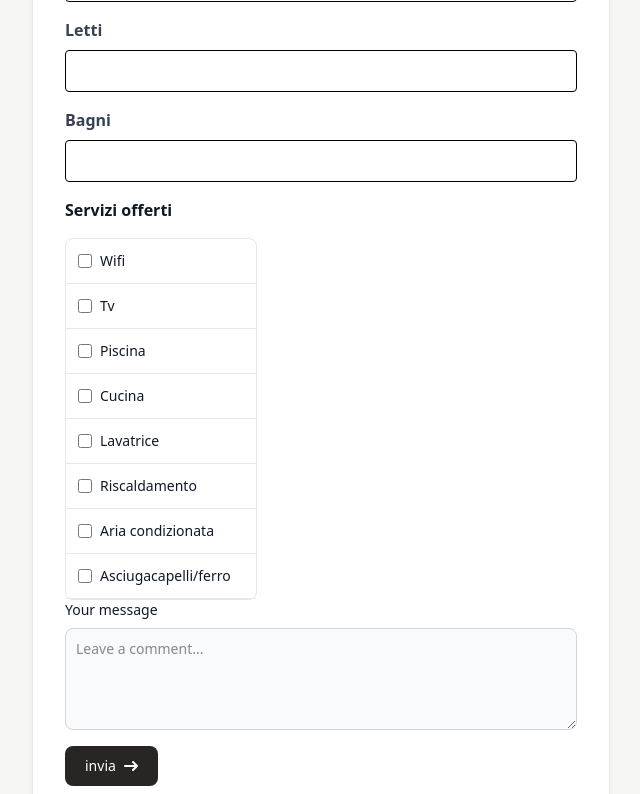
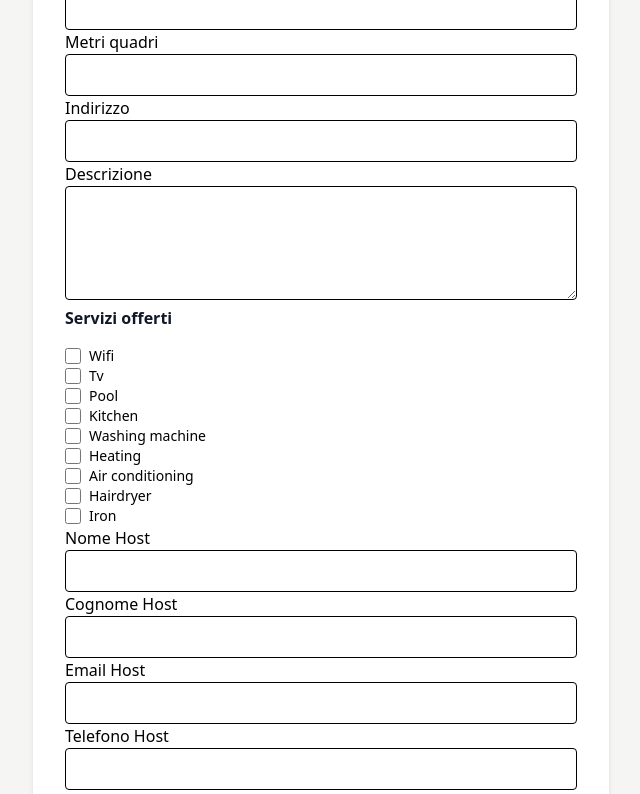
Before and after one commit to RobertoFloris/react-bool-beb, a React (Vite) app: page /nuova-casa in a window 1280 px wide. Shown: the part 620-1414 px from the top of the page, without its empty margins (319-959 px from the left). Built offline with nearby package versions, Linux system fonts and the light colour scheme; no server answers.

Commit message:
fix addhome

```diff
--- a/src/pages/AddHome.jsx
+++ b/src/pages/AddHome.jsx
@@ -1,308 +1,144 @@
 import { useState } from "react";
-const propertyForm = () => {
-  const [formState, setFormState] = useState({
-    accommodationType: "",
-    guestAccess: "",
-    location: "",
-    guests: "",
-    bedrooms: "",
+import { useGlobalContext } from "../context/GlobalContext";
+
+const AddHome = () => {
+  const [newHome, setNewHome] = useState({
+    type: "",
+    accomodation_type: "",
+    city: "",
+    guest_number: "",
+    rooms: "",
     beds: "",
-    bathrooms: "",
-    services: "",
-    title: "",
+    restrooms: "",
+    square_meters: "",
+    address: "",
     description: "",
+    host_name: "",
+    host_surname: "",
+    host_email: "",
+    host_phone: "",
+    thumbnail: "",
+    wifi: false,
+    tv: false,
+    pool: false,
+    kitchen: false,
+    washing_machine: false,
+    heating: false,
+    air_conditioning: false,
+    hairdryer: false,
+    iron: false,
   });
 
+  const { handlerNewHome } = useGlobalContext();
+
   const handleChange = (e) => {
-    setFormState({
-      ...formState,
-      [e.target.name]: e.target.value,
-    });
+    const { name, type, value, checked } = e.target;
+    setNewHome((prev) => ({
+      ...prev,
+      //alla chiave assegniamo il valore se non è una checkbox altrimenti o true o false
+      [name]: type === "checkbox" ? checked : value,
+    }));
   };
 
   const handleSubmit = (e) => {
     e.preventDefault();
-    // Logica per gestire l'invio del modulo
+    handlerNewHome(newHome);
   };
 
   return (
-    <form
-      className="max-w-xl mx-auto p-8 bg-white shadow-md rounded-lg"
-      onSubmit={handleSubmit}
-    >
-      <h1 className="text-2xl font-bold mb-6">
-        Pagina di inserimento immobili
-      </h1>
+    <form className="max-w-xl mx-auto p-8 bg-white shadow-md rounded-lg" onSubmit={handleSubmit}>
+      <h1 className="text-2xl font-bold mb-6">Pagina di inserimento immobili</h1>
 
-      {/* quale di queste opzioni descrive meglio il tuo alloggio */}
-      <div className="mb-4">
-        <label className="block text-gray-700 font-semibold mb-2">
-          Quale di queste opzioni descrive meglio il tuo alloggio?
-        </label>
-        <select
-          name="accommodationType"
-          className="w-full p-2 border rounded"
-          onChange={handleChange}
-        >
+      <label>Quale di queste opzioni descrive meglio il tuo alloggio?</label>
+      <select name="type" className="w-full p-2 border rounded" onChange={handleChange}>
         <option value="">Seleziona...</option>
         <option value="Casa">Casa</option>
         <option value="Appartamento">Appartamento</option>
         <option value="Villa">Villa</option>
       </select>
-      </div>
 
-      {/* a che tipo di alloggio avranno accesso gli ospiti*/}
-      <div className="mb-4">
-        <label className="block text-gray-700 font-semibold mb-2">
-          A che tipo di alloggio avranno accesso gli ospiti?
-        </label>
-        <select
-          name="guestAccess"
-          className="w-full p-2 border rounded"
-          onChange={handleChange}
-        >
+      <label>A che tipo di alloggio avranno accesso gli ospiti?</label>
+      <select name="accomodation_type" className="w-full p-2 border rounded" onChange={handleChange}>
         <option value="">Seleziona...</option>
         <option value="Intera proprietà">Intera proprietà</option>
         <option value="Stanza privata">Stanza privata</option>
         <option value="Stanza condivisa">Stanza condivisa</option>
       </select>
+
+      <label>In quale città si trova il tuo alloggio?</label>
+      <input type="text" name="city" className="w-full p-2 border rounded" onChange={handleChange} />
+
+      <label>Ospiti</label>
+      <input type="number" name="guest_number" className="w-full p-2 border rounded" onChange={handleChange} />
+
+      <label>Camere da letto</label>
+      <input type="number" name="rooms" className="w-full p-2 border rounded" onChange={handleChange} min="0" />
+
+      <label>Letti</label>
+      <input type="number" name="beds" className="w-full p-2 border rounded" onChange={handleChange} min="0" />
+
+      <label>Bagni</label>
+      <input type="number" name="restrooms" className="w-full p-2 border rounded" onChange={handleChange} min="0" />
+
+      <label>Metri quadri</label>
+      <input type="number" name="square_meters" className="w-full p-2 border rounded" onChange={handleChange} min="0" />
+
+      <label>Indirizzo</label>
+      <input type="text" name="address" className="w-full p-2 border rounded" onChange={handleChange} />
+
+      <label>Descrizione</label>
+      <textarea name="description" rows="4" className="w-full p-2 border rounded" onChange={handleChange}></textarea>
+
+      {/* serve per far si che le checkbox si creino dinamicamente e ognuna abbia il name uguale all'item e quindi alla stringa dell'array */}
+      <h3 className="mb-4 font-semibold text-gray-900">Servizi offerti</h3>
+      {[
+        "wifi",
+        "tv",
+        "pool",
+        "kitchen",
+        "washing_machine",
+        "heating",
+        "air_conditioning",
+        "hairdryer",
+        "iron",
+      ].map((item) => (
+        //checkbox
+        <div key={item} className="flex items-center">
+          <input
+            type="checkbox"
+            name={item}
+            checked={newHome[item]}
+            onChange={handleChange}
+            className="w-4 h-4 text-blue-600 border-gray-300 rounded-sm"
+          />
+          {/* nome label affianco alla checkbox togliendo _ quindi air_conditioning diventa air conditioning */}
+          <label className="ml-2 text-sm font-medium">{item.charAt(0).toUpperCase() + item.slice(1).replace("_", " ")}</label>
         </div>
+      ))}
 
-      {/* dove si trova il tuo alloggio */}
-      <div className="mb-4">
-        <label className="block text-gray-700 font-semibold mb-2">
-          Dove si trova il tuo alloggio?
-        </label>
-        <input
-          type="text"
-          name="location"
-          className="w-full p-2 border rounded"
-          onChange={handleChange}
-        />
-      </div>
+      <label>Nome Host</label>
+      <input type="text" name="host_name" className="w-full p-2 border rounded" onChange={handleChange} />
 
-      {/* ospiti */}
-      <div className="mb-4">
-        <label className="block text-gray-700 font-semibold mb-2">Ospiti</label>
-        <input
-          type="number"
-          name="guests"
-          className="w-full p-2 border rounded"
-          onChange={handleChange}
-        />
-      </div>
+      <label>Cognome Host</label>
+      <input type="text" name="host_surname" className="w-full p-2 border rounded" onChange={handleChange} />
 
-      {/* Camere da letto */}
-      <div className="mb-4">
-        <label className="block text-gray-700 font-semibold mb-2">
-          Camere da letto
-        </label>
-        <input
-          type="number"
-          name="bedrooms"
-          className="w-full p-2 border rounded"
-          onChange={handleChange}
-          min="0"
-        />
-      </div>
-      {/* Letti */}
-      <div className="mb-4">
-        <label className="block text-gray-700 font-semibold mb-2">Letti</label>
-        <input
-          type="number"
-          name="beds"
-          className="w-full p-2 border rounded"
-          onChange={handleChange}
-          min="0"
-        />
-      </div>
+      <label>Email Host</label>
+      <input type="email" name="host_email" className="w-full p-2 border rounded" onChange={handleChange} />
 
-      {/* Bagni */}
-      <div className="mb-4">
-        <label className="block text-gray-700 font-semibold mb-2">Bagni</label>
-        <input
-          type="number"
-          name="bathrooms"
-          className="w-full p-2 border rounded"
-          onChange={handleChange}
-          min="0"
-        />
-      </div>
+      <label>Telefono Host</label>
+      <input type="text" name="host_phone" className="w-full p-2 border rounded" onChange={handleChange} />
 
-      {/* Servizi offerti */}
-
-      <h3 className="mb-4 font-semibold text-gray-900 dark:text-black">
-        Servizi offerti
-      </h3>
-      <ul className="w-48 text-sm font-medium text-gray-900 bg-white border border-gray-200 rounded-lg dark:bg-white dark:border-gray-600 dark:text-black">
-        <li className="w-full border-b border-gray-200 rounded-t-lg dark:border-gray-600">
-          <div className="flex items-center ps-3">
-            <input
-              id="vue-checkbox"
-              type="checkbox"
-              value=""
-              className="w-4 h-4 text-blue-600 bg-gray-100 border-gray-300 rounded-sm focus:ring-blue-500 dark:focus:ring-blue-600 dark:ring-offset-gray-700 dark:focus:ring-offset-gray-700 focus:ring-2 dark:bg-gray-600 dark:border-gray-500"
-            />
-            <label
-              for="vue-checkbox"
-              className="w-full py-3 ms-2 text-sm font-medium text-gray-900 dark:text-black"
-            >
-              Wifi
-            </label>
-          </div>
-        </li>
-        <li className="w-full border-b border-gray-200 rounded-t-lg dark:border-gray-600">
-          <div className="flex items-center ps-3">
-            <input
-              id="react-checkbox"
-              type="checkbox"
-              value=""
-              className="w-4 h-4 text-blue-600 bg-gray-100 border-gray-300 rounded-sm focus:ring-blue-500 dark:focus:ring-blue-600 dark:ring-offset-gray-700 dark:focus:ring-offset-gray-700 focus:ring-2 dark:bg-gray-600 dark:border-gray-500"
-            />
-            <label
-              for="react-checkbox"
-              className="w-full py-3 ms-2 text-sm font-medium text-gray-900 dark:text-black"
-            >
-              Tv
-            </label>
-          </div>
-        </li>
-        <li className="w-full border-b border-gray-200 rounded-t-lg dark:border-gray-600">
-          <div className="flex items-center ps-3">
-            <input
-              id="angular-checkbox"
-              type="checkbox"
-              value=""
-              className="w-4 h-4 text-blue-600 bg-gray-100 border-gray-300 rounded-sm focus:ring-blue-500 dark:focus:ring-blue-600 dark:ring-offset-gray-700 dark:focus:ring-offset-gray-700 focus:ring-2 dark:bg-gray-600 dark:border-gray-500"
-            />
-            <label
-              for="angular-checkbox"
-              className="w-full py-3 ms-2 text-sm font-medium text-gray-900 dark:text-black"
-            >
-              Piscina
-            </label>
-          </div>
-        </li>
-        <li className="w-full border-b border-gray-200 rounded-t-lg dark:border-gray-600">
-          <div className="flex items-center ps-3">
-            <input
-              id="laravel-checkbox"
-              type="checkbox"
-              value=""
-              className="w-4 h-4 text-blue-600 bg-gray-100 border-gray-300 rounded-sm focus:ring-blue-500 dark:focus:ring-blue-600 dark:ring-offset-gray-700 dark:focus:ring-offset-gray-700 focus:ring-2 dark:bg-gray-600 dark:border-gray-500"
-            />
-            <label
-              for="laravel-checkbox"
-              className="w-full py-3 ms-2 text-sm font-medium text-gray-900 dark:text-black"
-            >
-              Cucina
-            </label>
-          </div>
-        </li>
-        <li className="w-full border-b border-gray-200 rounded-t-lg dark:border-gray-600">
-          <div className="flex items-center ps-3">
-            <input
-              id="laravel-checkbox"
-              type="checkbox"
-              value=""
-              className="w-4 h-4 text-blue-600 bg-gray-100 border-gray-300 rounded-sm focus:ring-blue-500 dark:focus:ring-blue-600 dark:ring-offset-gray-700 dark:focus:ring-offset-gray-700 focus:ring-2 dark:bg-gray-600 dark:border-gray-500"
-            />
-            <label
-              for="laravel-checkbox"
-              className="w-full py-3 ms-2 text-sm font-medium text-gray-900 dark:text-black"
-            >
-              Lavatrice
-            </label>
-          </div>
-        </li>
-        <li className="w-full border-b border-gray-200 rounded-t-lg dark:border-gray-600">
-          <div className="flex items-center ps-3">
-            <input
-              id="laravel-checkbox"
-              type="checkbox"
-              value=""
-              className="w-4 h-4 text-blue-600 bg-gray-100 border-gray-300 rounded-sm focus:ring-blue-500 dark:focus:ring-blue-600 dark:ring-offset-gray-700 dark:focus:ring-offset-gray-700 focus:ring-2 dark:bg-gray-600 dark:border-gray-500"
-            />
-            <label
-              for="laravel-checkbox"
-              className="w-full py-3 ms-2 text-sm font-medium text-gray-900 dark:text-black"
-            >
-              Riscaldamento
-            </label>
-          </div>
-        </li>
-        <li className="w-full border-b border-gray-200 rounded-t-lg dark:border-gray-600">
-          <div className="flex items-center ps-3">
-            <input
-              id="laravel-checkbox"
-              type="checkbox"
-              value=""
-              className="w-4 h-4 text-blue-600 bg-gray-100 border-gray-300 rounded-sm focus:ring-blue-500 dark:focus:ring-blue-600 dark:ring-offset-gray-700 dark:focus:ring-offset-gray-700 focus:ring-2 dark:bg-gray-600 dark:border-gray-500"
-            />
-            <label
-              for="laravel-checkbox"
-              className="w-full py-3 ms-2 text-sm font-medium text-gray-900 dark:text-black"
-            >
-              Aria condizionata
-            </label>
-          </div>
-        </li>
-        <li className="w-full border-b border-gray-200 rounded-t-lg dark:border-gray-600">
-          <div className="flex items-center ps-3">
-            <input
-              id="laravel-checkbox"
-              type="checkbox"
-              value=""
-              className="w-4 h-4 text-blue-600 bg-gray-100 border-gray-300 rounded-sm focus:ring-blue-500 dark:focus:ring-blue-600 dark:ring-offset-gray-700 dark:focus:ring-offset-gray-700 focus:ring-2 dark:bg-gray-600 dark:border-gray-500"
-            />
-            <label
-              for="laravel-checkbox"
-              className="w-full py-3 ms-2 text-sm font-medium text-gray-900 dark:text-black"
-            >
-              Asciugacapelli/ferro
-            </label>
-          </div>
-        </li>
-      </ul>
-
-      {/* titolo annuncio descrizione */}
-      <div className="mb-4">
-        <label
-          for="message"
-          className="block mb-2 text-sm font-medium text-gray-900 dark:text-white"
-        >
-          Your message
-        </label>
-        <textarea
-          id="message"
-          rows="4"
-          className="block p-2.5 w-full text-sm text-gray-900 bg-gray-50 rounded-lg border border-gray-300 focus:ring-blue-500 focus:border-blue-500 dark:bg-stone-800 dark:border-gray-600 dark:placeholder-gray-400 dark:text-white dark:focus:ring-blue-500 dark:focus:border-blue-500"
-          placeholder="Leave a comment..."
-        ></textarea>
-      </div>
+      <label>URL Immagine</label>
+      <input type="text" name="thumbnail" className="w-full p-2 border rounded" onChange={handleChange} />
 
       <button
-        type="button"
-        className="text-white bg-stone-800 hover:bg-stone-800 focus:ring-4 focus:outline-none focus:ring-blue-300 font-medium rounded-lg text-sm px-5 py-2.5 text-center inline-flex items-center dark:bg-stone-800 dark:hover:bg-stone-700 dark:focus:ring-black"
+        type="submit"
+        className="mt-4 text-white bg-stone-800 hover:bg-stone-700 px-5 py-2.5 rounded-lg"
       >
-        invia
-        <svg
-          className="rtl:rotate-180 w-3.5 h-3.5 ms-2"
-          aria-hidden="true"
-          xmlns="http://www.w3.org/2000/svg"
-          fill="none"
-          viewBox="0 0 14 10"
-        >
-          <path
-            stroke="currentColor"
-            strokeLinecap="round"
-            strokeLinejoin="round"
-            strokeWidth="2"
-            d="M1 5h12m0 0L9 1m4 4L9 9"
-          />
-        </svg>
+        Invia
       </button>
     </form>
   );
 };
-export default propertyForm;
+
+export default AddHome;
```
Also changed, not shown: src/context/GlobalContext.jsx (+11 -1 lines). Lines whose indentation alone changed are shown as unchanged.
